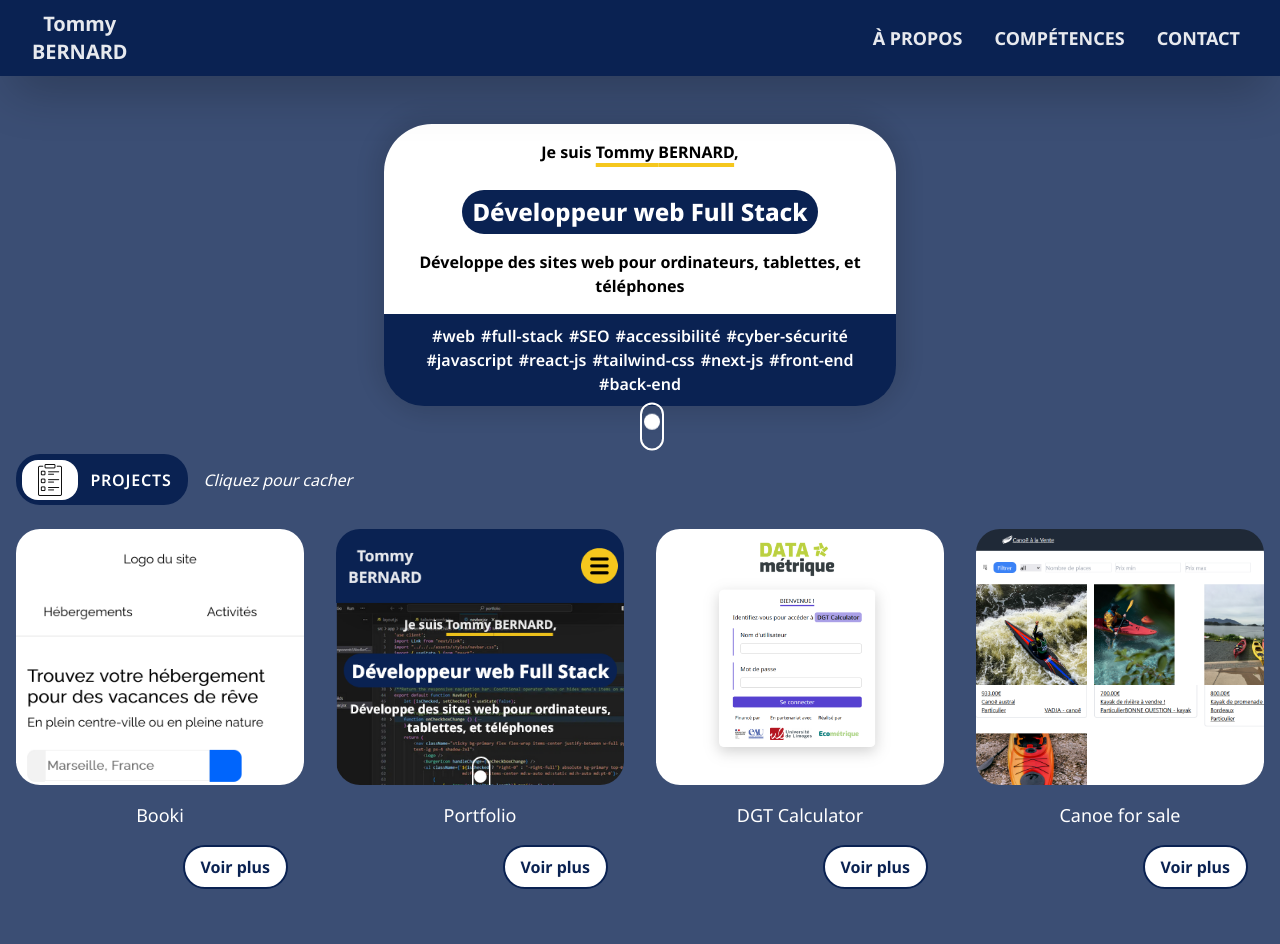
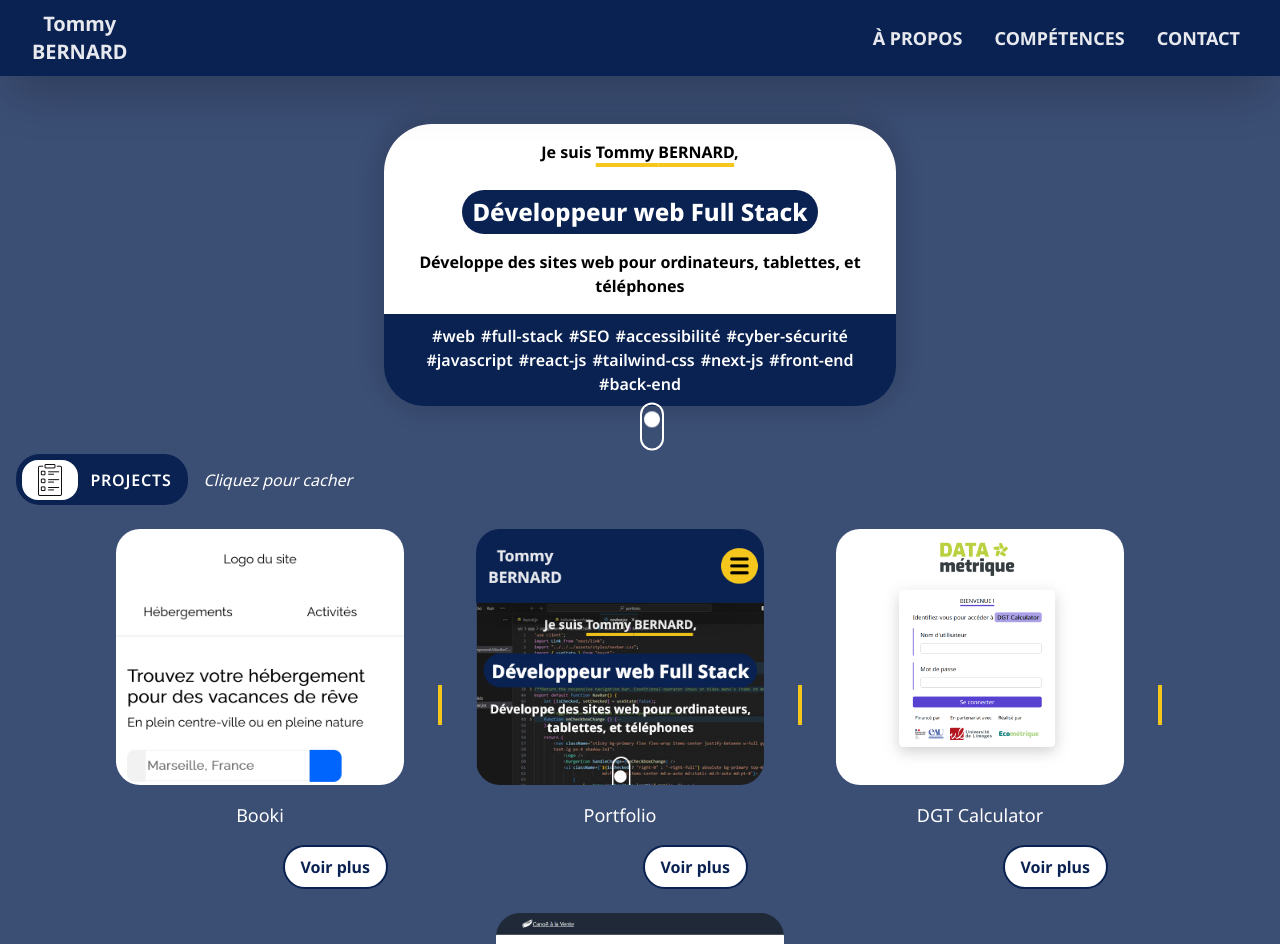
Before and after one commit to Yvialga/portfolio, a Next.js app: page / in a window 1280 px wide. Shown: the top 944 px of the page. Built offline with nearby package versions, Linux system fonts and the light colour scheme.

Commit message:
fix project section's display

```diff
--- a/src/app/components/mainContent/projectsSection.jsx
+++ b/src/app/components/mainContent/projectsSection.jsx
@@ -32,7 +32,7 @@ function ProjectItem({handleProjectButtonState}) {
         setPointerState(!isPointedDownwards);
     }
 
-    return <div className={`${handleProjectButtonState ? "hidden" : "block"}  flex flex-col sm:flex-row items-center justify-center`}>
+    return <div className={`${handleProjectButtonState ? "hidden" : "block"}  flex flex-col flex-wrap sm:flex-row items-center justify-center`}>
         {
             [...Array(PROJECTS_LIST.length)].map( (e, i) => {
                 return <>
```
